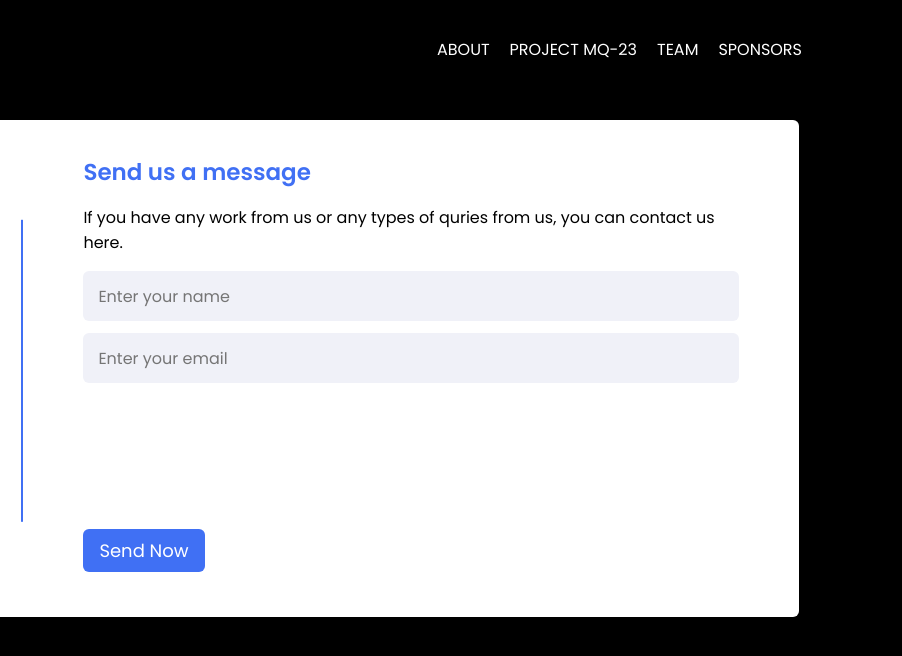
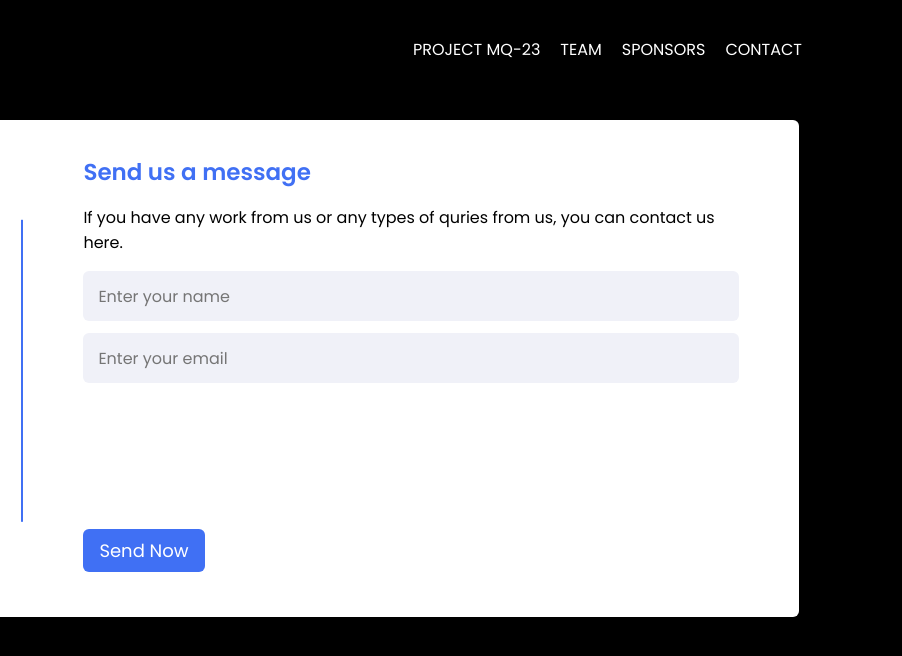
Before and after one commit to suhanarsh/teamaeroastro, a plain HTML site: page contact.html in a window 1280 px wide. Shown: the full height of the page, 378-1280 px from the left. Drawn offline with Linux system fonts and the light colour scheme.

Commit message:
Update contact.html

```diff
--- a/contact.html
+++ b/contact.html
@@ -1,5 +1,5 @@
 <!DOCTYPE html>
-<!-- Created By CodingLab - www.codinglabweb.com -->
+
 <html lang="en" dir="ltr">
   <head>
     <meta charset="UTF-8">
@@ -18,13 +18,10 @@
     </div>
     <nav class="desktop-main-menu">
       <ul>
-        <li><a href="about.html">About</a></li>
-        <li><a href="MQ-23.html">Project MQ-23</a></li>
+         <li><a href="MQ-23.html">Project MQ-23</a></li>
         <li><a href="team.html">Team</a></li>
         <li><a href="sponsors.html">Sponsors</a></li>
-        <!--
         <li><a href="contact.html">Contact</a></li>
-        -->
        <!--
         <li><a href="https://forms.gle/mdZEhHt79cwPdfQP6">Register Now</a></li>
         -->
```
